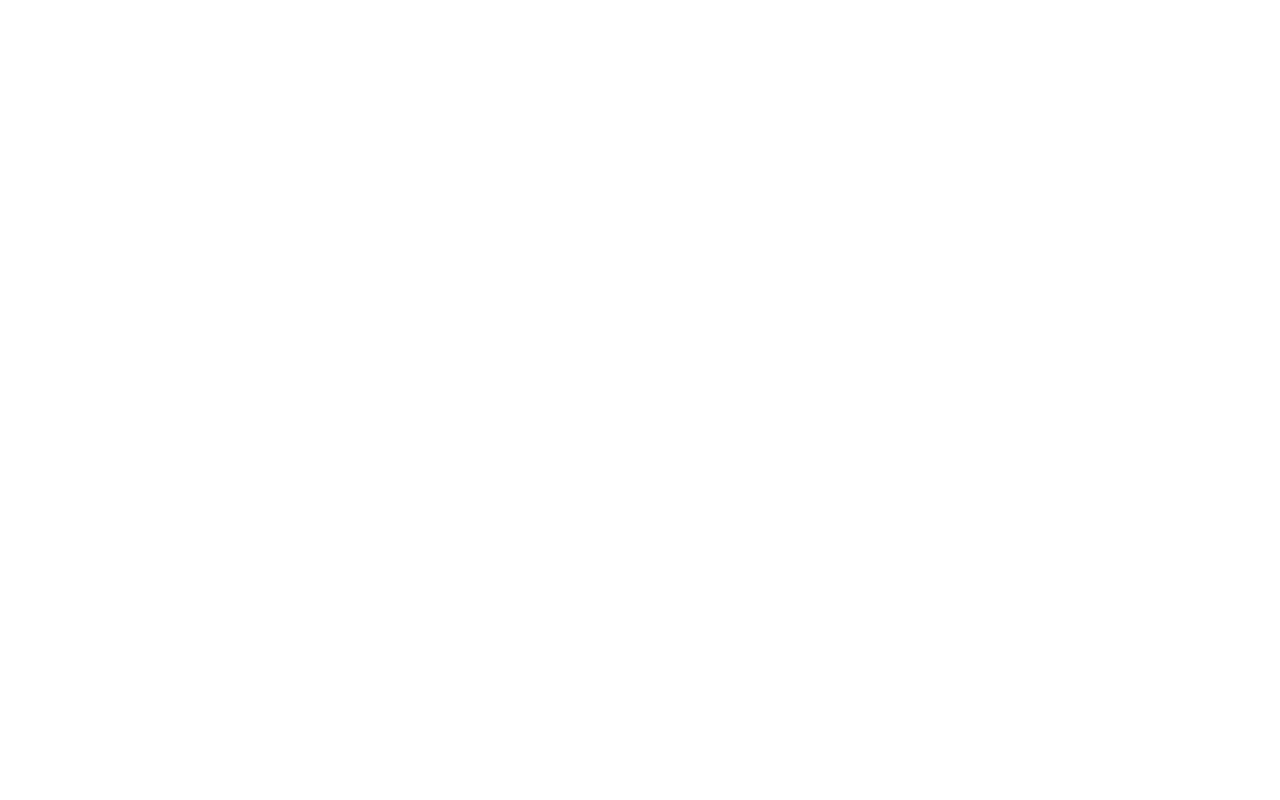
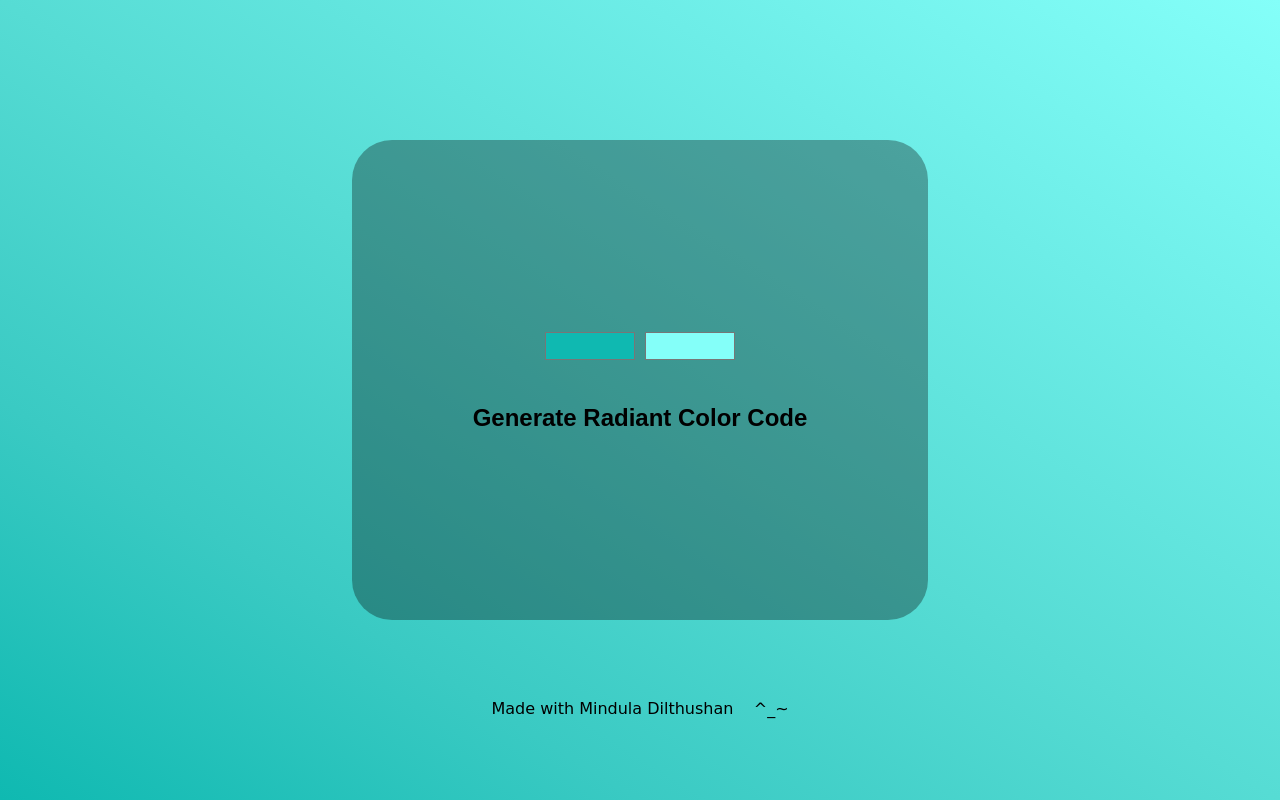
Before and after one commit to Mindula-Dilthushan/Generate-Radiant-Colors, a plain HTML site: page index.html in a window 1280 px wide. Drawn offline with Linux system fonts and the light colour scheme.

Commit message:
gradiant-color-generate

```diff
--- /dev/null
+++ b/css/styles.css
@@ -0,0 +1,91 @@
+/*Mindula Dilthushan
+Generate-Radiant-Color*/
+body {
+    justify-content: center;
+    align-items: center;
+    display: flex;
+    width: 100vw;
+    height: 100vh;
+    padding: 0;
+    margin: 0;
+    flex-direction: column;
+    background-image: linear-gradient(to right top, #0fb9b1, #3acac3, #56dcd4, #6dede7, #84fff9);
+}
+
+.content-section {
+    width: 45%;
+    height: 60%;
+    background-color: rgba(0, 0, 0, 0.32);
+    justify-content: center;
+    align-items: center;
+    display: flex;
+    flex-direction: column;
+    border-radius: 40px;
+}
+
+.color-section {
+    width: 35%;
+    height: 20%;
+    justify-content: center;
+    align-items: center;
+    display: flex;
+}
+
+.color_01 {
+    width: 100px;
+    height: 40px;
+    border-color: transparent;
+    background-color: transparent;
+    cursor: pointer;
+}
+
+.color_02 {
+    width: 100px;
+    height: 40px;
+    border-color: transparent;
+    background-color: transparent;
+    cursor: pointer;
+}
+
+.code-text {
+    color: black;
+    font-family: 'Montserrat', sans-serif;
+    padding: 0;
+    margin: 10px;
+}
+
+.code-text-p {
+    color: black;
+    font-family: 'Montserrat', sans-serif;
+    padding: 0;
+    margin: 10px;
+    cursor: text;
+}
+
+.btn-copy {
+    width: 20%;
+    height: 8%;
+    border-radius: 8px;
+    background-color: #4b4b4b;
+    border-color: transparent;
+    color: white;
+    cursor: pointer;
+    font-family: 'Montserrat', sans-serif;
+}
+
+.btn-copy:hover {
+    background-color: #282828;
+}
+
+.footer-section {
+    width: 40%;
+    height: 5%;
+    justify-content: center;
+    align-items: center;
+    display: flex;
+}
+
+.footer-text {
+    font-family: 'Balsamiq Sans', cursive;
+    margin-top: 30%;
+}
--- a/index.html
+++ b/index.html
@@ -1,10 +1,31 @@
+<!--Mindula Dilthushan
+Generate-Radiant-Color-->
 <!DOCTYPE html>
 <html lang="en">
 <head>
     <meta charset="UTF-8">
     <title>Generate Radian Color</title>
+
+    <!--Import StyleSheets-->
+    <link rel="stylesheet" href="css/styles.css">
+
 </head>
-<body>
+<body id="radiant_color">
+<div class="content-section">
+    <div class="color-section">
+        <input class="color_01" type="color" name="color_01" value="#0FB9B1">
+        <input class="color_02" type="color" name="color_02" value="#84FFF9">
+    </div>
+    <h2 class="code-text">Generate Radiant Color Code</h2>
+    <p id="generate_color_code" class="code-text-p"></p>
+</div>
+
+<div class="footer-section">
+    <p class="footer-text">Made with Mindula Dilthushan &nbsp&nbsp ^_~ </p>
+</div>
+
+<!--Scripts-->
+<script src="js/mainFunctions.js"></script>
 
 </body>
 </html>
--- /dev/null
+++ b/js/mainFunctions.js
@@ -0,0 +1,21 @@
+//Mindula Dilthushan
+//Generate-Radiant-Color
+var generate_color_code = document.getElementById("generate_color_code");
+var color_01 = document.querySelector(".color_01");
+var color_02 = document.querySelector(".color_02");
+var radiant_color = document.getElementById("radiant_color");
+
+function setGradient() {
+    radiant_color.style.background =
+        "linear-gradient(to right, "
+        + color_01.value
+        + ", "
+        + color_02.value
+        +")";
+
+    generate_color_code.textContent = radiant_color.style.background + ";";
+}
+
+color_01.addEventListener("input", setGradient)
+
+color_02.addEventListener("input", setGradient)
```
